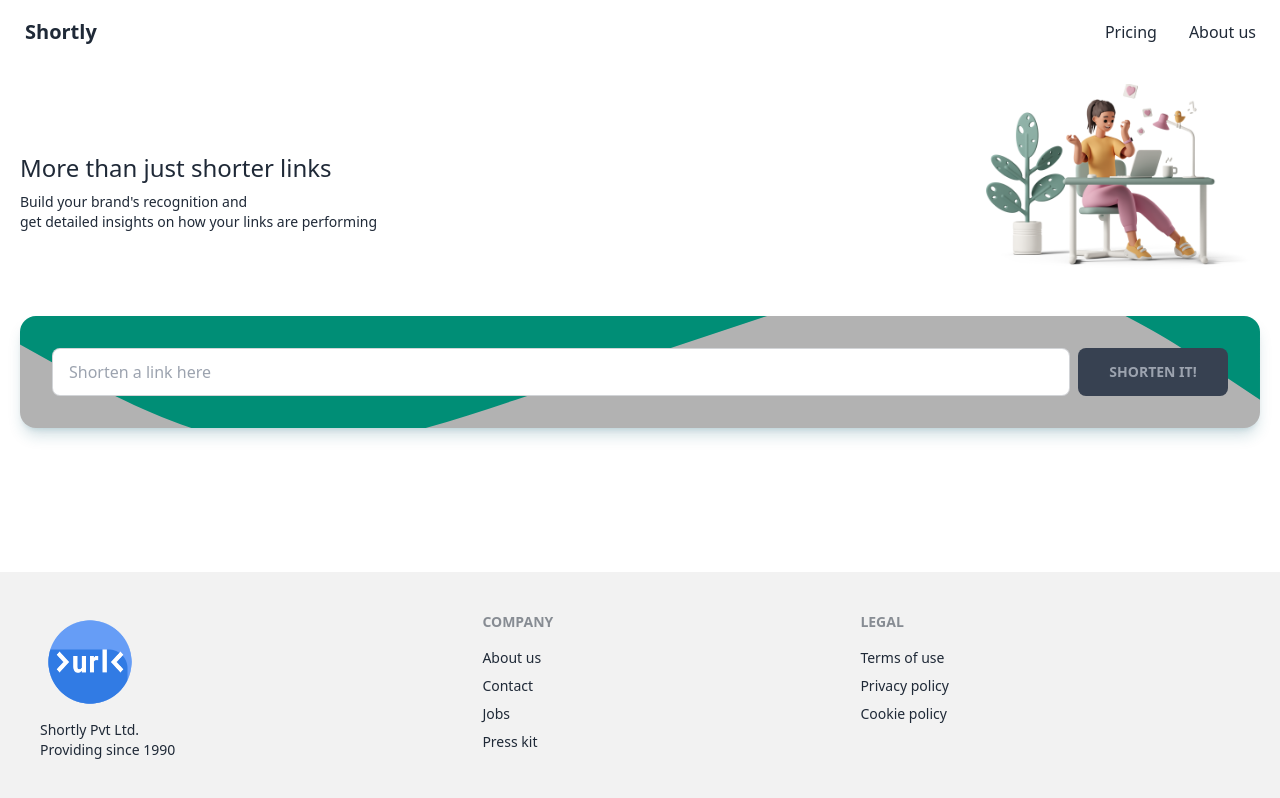
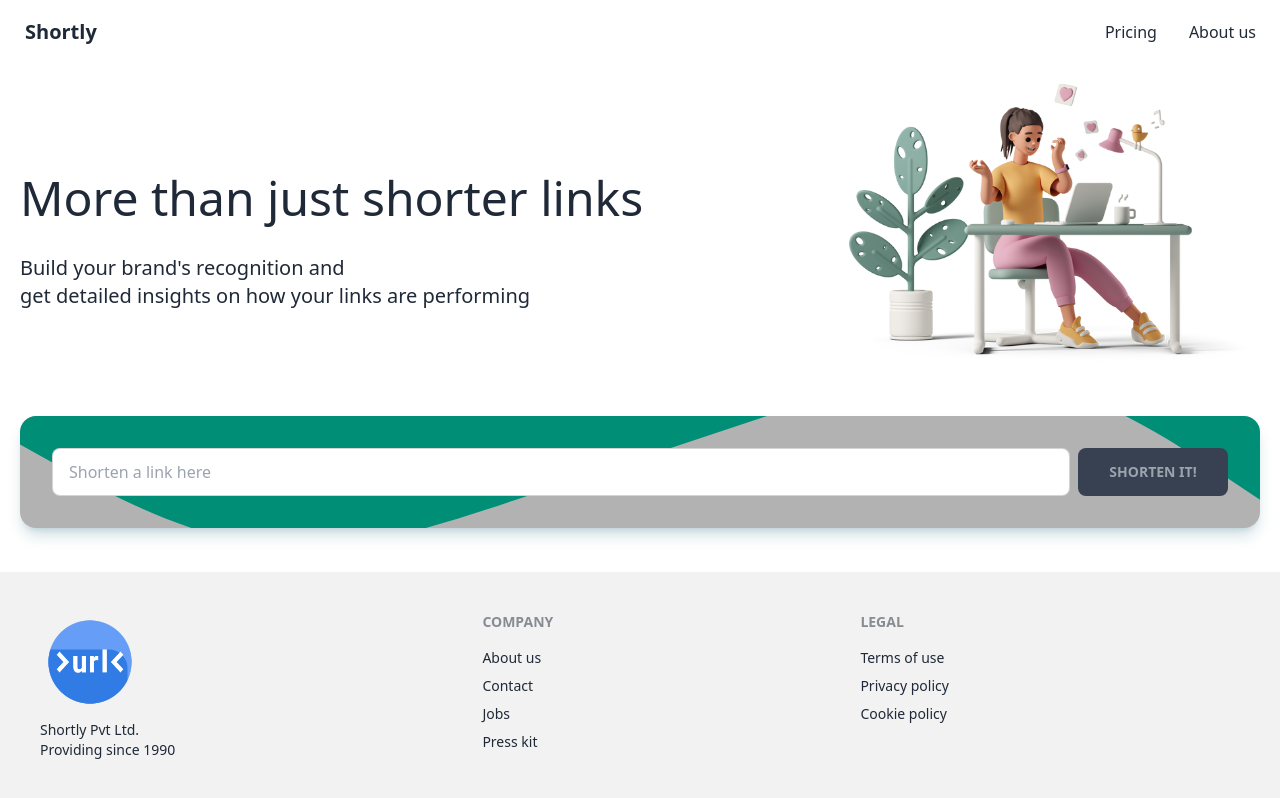
Before and after one commit to pesto-students/p1-ruhan-khandakar-ShashankSuresh, a React (Create React App) app in the folder Week-10/shortly/: page / in a window 1280 px wide. Built offline with nearby package versions, Linux system fonts and the light colour scheme.

Commit message:
fix: (week10) responsiveness

```diff
--- a/Week-10/shortly/src/components/Shortner/Shortner.jsx
+++ b/Week-10/shortly/src/components/Shortner/Shortner.jsx
@@ -6,10 +6,10 @@ const Shortner = () => {
   return (
     <div className="flex flex-col items-center justify-between xs:flex-row">
       <div className="details">
-        <h1 className="text-2xl mt-4  text-center md:text-5xl md:mt-0  xs:text-left">
+        <h1 className="text-2xl mt-4  text-center xs:text-5xl md:mt-0  xs:text-left">
           More than just shorter links
         </h1>
-        <p className="text-sm md:text-xl mt-2 text-center md:mt-8 xs:text-left ">
+        <p className="text-sm mt-2 text-center xs:mt-8 xs:text-left xs:text-xl">
           Build your brand's recognition and <br /> get detailed insights on how
           your links are performing
         </p>
@@ -18,7 +18,7 @@ const Shortner = () => {
         <img
           src={ComputerVector}
           alt="computer_vector"
-          className="h-[200px] w-full"
+          className="h-[300px] w-full"
         />
       </div>
     </div>
```
